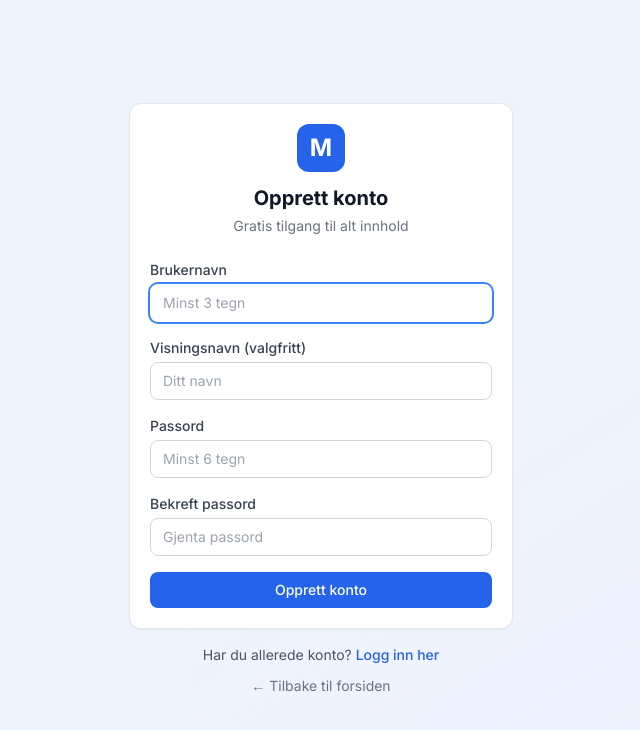
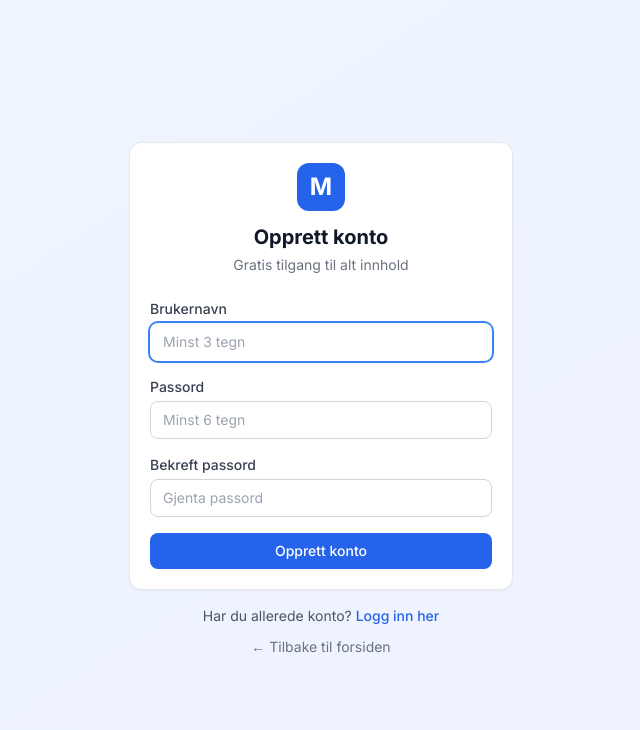
Before and after one commit to drcircuit/MatteR1ogR2Skolen, a React (Vite) app: page /registrer in a window 1280 px wide. Shown: the top 730 px of the page, without its empty margins (319-959 px from the left). Built offline with nearby package versions, Linux system fonts and the light colour scheme; the HTML template or start-up script is replaced by a standard one.

Commit message:
feat(auth): enforce username+password only registration
Co-authored-by: drcircuit <13356975+drcircuit@users.noreply.github.com>

```diff
--- a/src/features/auth/RegisterForm.tsx
+++ b/src/features/auth/RegisterForm.tsx
@@ -7,7 +7,6 @@ import { Card } from '@/components/ui/Card'
 
 export function RegisterForm() {
   const [username, setUsername] = useState('')
-  const [displayName, setDisplayName] = useState('')
   const [password, setPassword] = useState('')
   const [confirmPassword, setConfirmPassword] = useState('')
   const [error, setError] = useState('')
@@ -26,7 +25,7 @@ export function RegisterForm() {
     }
 
     setLoading(true)
-    const result = await register(username.trim(), password, displayName.trim() || undefined)
+    const result = await register(username.trim(), password)
     setLoading(false)
 
     if (result.success) {
@@ -58,14 +57,6 @@ export function RegisterForm() {
           autoFocus
         />
         <Input
-          label="Visningsnavn (valgfritt)"
-          type="text"
-          value={displayName}
-          onChange={(e) => setDisplayName(e.target.value)}
-          placeholder="Ditt navn"
-          autoComplete="name"
-        />
-        <Input
           label="Passord"
           type="password"
           value={password}
--- a/src/store/authStore.ts
+++ b/src/store/authStore.ts
@@ -7,7 +7,7 @@ interface AuthStore {
   user: User | null
   isAuthenticated: boolean
   login: (username: string, password: string) => Promise<boolean>
-  register: (username: string, password: string, displayName?: string) => Promise<{ success: boolean; error?: string }>
+  register: (username: string, password: string) => Promise<{ success: boolean; error?: string }>
   logout: () => void
   updateDisplayName: (name: string) => void
 }
@@ -49,7 +49,6 @@ export const useAuthStore = create<AuthStore>()(
       register: async (
         username: string,
         password: string,
-        displayName?: string,
       ): Promise<{ success: boolean; error?: string }> => {
         const users = getStoredUsers()
         const exists = users.some(
@@ -70,7 +69,7 @@ export const useAuthStore = create<AuthStore>()(
           id: crypto.randomUUID(),
           username,
           passwordHash,
-          displayName: displayName || username,
+          displayName: username,
           createdAt: new Date().toISOString(),
         }
         users.push(newUser)
```
Also changed, not shown: 1 other file (tests, documents, lock files or other folders).
